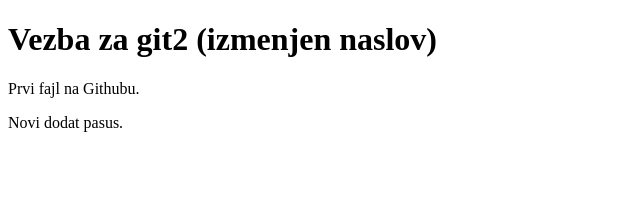
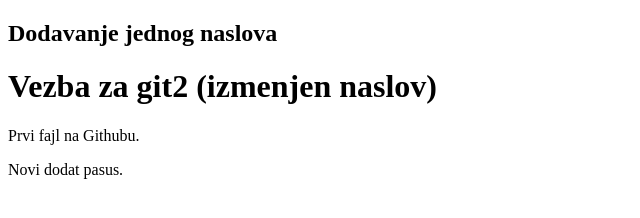
Before and after one commit to itobuka/prezentacija, a plain HTML site: page index.html in a window 1280 px wide. Shown: the whole page, without its empty margins (0-640 px from the left). Drawn offline with Linux system fonts and the light colour scheme.

Commit message:
izmena iz novog foldera

```diff
--- a/index.html
+++ b/index.html
@@ -7,6 +7,7 @@
 </head>
 
 <body>
+    <h2>Dodavanje jednog naslova</h2>
     <h1>Vezba za git2 (izmenjen naslov)</h1>
     <p>Prvi fajl na Githubu.</p>
     <p>Novi dodat pasus.</p>
```
